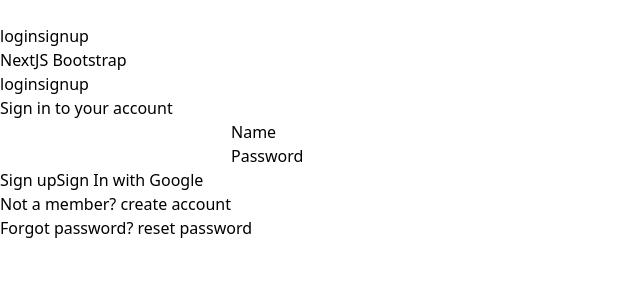
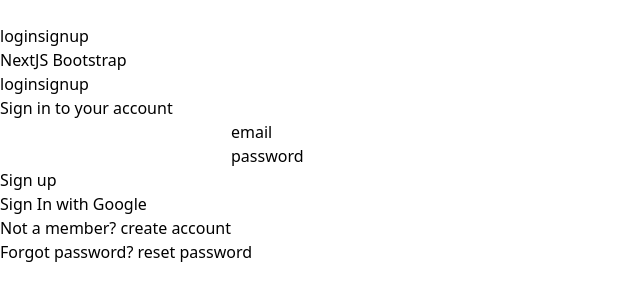
Before and after one commit to HoracioGutierrez/next_boilerplate, a Next.js app: page /login in a window 1280 px wide. Shown: the top 300 px of the page, without its empty margins (0-640 px from the left). Built offline with nearby package versions, Linux system fonts and the light colour scheme; no server answers.

Commit message:
Add clsx and twmerge, custom form components and migrate sinup and in pages

```diff
--- a/package.json
+++ b/package.json
@@ -17,6 +17,7 @@
     "@types/react-dom": "18.2.7",
     "autoprefixer": "10.4.15",
     "bcryptjs": "^2.4.3",
+    "clsx": "^2.0.0",
     "eslint": "8.47.0",
     "eslint-config-next": "13.4.17",
     "mongodb": "^5.7.0",
@@ -27,6 +28,7 @@
     "react-dom": "18.2.0",
     "react-hook-form": "^7.45.4",
     "sonner": "^0.6.2",
+    "tailwind-merge": "^1.14.0",
     "tailwindcss": "3.3.3",
     "typescript": "5.1.6",
     "yup": "^1.2.0"
--- a/src/app/(pages)/login/page.tsx
+++ b/src/app/(pages)/login/page.tsx
@@ -8,7 +8,7 @@ import { zodResolver } from "@hookform/resolvers/zod";
 import { useRouter } from "next/navigation";
 import { useState } from "react";
 import { toast } from "sonner";
-import Button from "@/components/widgets/Button";
+import { Form, FormControl } from "@/components/widgets/FormComponents";
 
 
 export default function LoginPage() {
@@ -44,7 +44,6 @@ export default function LoginPage() {
 
       })
       .catch((error) => {
-        console.log(error)
         setError("root", { message: "There was an error signing in. Please check the details and try again." })
         setIsPending(false)
       })
@@ -60,26 +59,14 @@ export default function LoginPage() {
 
       <div className="mt-10 sm:mx-auto sm:w-full sm:max-w-sm">
         {errors.root && <span className="text-red-500 ">{errors.root.message}</span>}
-        <form className="space-y-6 mt-8" onSubmit={handleSubmit(onSubmit)}>
-          <div className="relative z-0">
-            <input {...register("email")} name="email" type="email" id="email" className="block py-2.5 px-0 w-full text-sm text-gray-900 bg-transparent border-0 border-b-2 border-gray-300 appearance-none dark:text-white dark:border-gray-600 dark:focus:border-blue-500 focus:outline-none focus:ring-0 focus:border-blue-600 peer" placeholder=" " />
-            <label htmlFor="email" className="absolute text-sm text-gray-500 dark:text-gray-400 duration-300 transform -translate-y-6 scale-75 top-3 -z-10 origin-[0] peer-focus:left-0 peer-focus:text-blue-600 peer-focus:dark:text-blue-500 peer-placeholder-shown:scale-100 peer-placeholder-shown:translate-y-0 peer-focus:scale-75 peer-focus:-translate-y-10">Name</label>
-            {errors.email && <span className="text-red-500">{errors.email.message}</span>}
-          </div>
-
-          <div className="relative z-0">
-            <input {...register("password")} name="password" type="password" id="password" className="block py-2.5 px-0 w-full text-sm text-gray-900 bg-transparent border-0 border-b-2 border-gray-300 appearance-none dark:text-white dark:border-gray-600 dark:focus:border-blue-500 focus:outline-none focus:ring-0 focus:border-blue-600 peer" placeholder=" " />
-            <label htmlFor="password" className="absolute text-sm text-gray-500 dark:text-gray-400 duration-300 transform -translate-y-6 scale-75 top-3 -z-10 origin-[0] peer-focus:left-0 peer-focus:text-blue-600 peer-focus:dark:text-blue-500 peer-placeholder-shown:scale-100 peer-placeholder-shown:translate-y-0 peer-focus:scale-75 peer-focus:-translate-y-6">Password</label>
-            {errors.password && <span className="text-red-500">{errors.password.message}</span>}
-          </div>
-
-          <div>
-            <Button>
-              {isPending ? <div className="i-svg-spinners:180-ring-with-bg" /> : 'Sign up'}
-            </Button>
-            <GoogleButton text="Sign In with Google" />
-          </div>
-        </form>
+        <Form
+          sendText={isPending ? <div className="i-svg-spinners:180-ring-with-bg" /> : 'Sign up'}
+          onSubmit={handleSubmit(onSubmit)}
+        >
+          <FormControl label="email" id="email" register={register} error={errors.email?.message} type="email" />
+          <FormControl label="password" id="password" register={register} error={errors.password?.message} type="password" />
+        </Form>
+        <GoogleButton text="Sign In with Google" />
 
         <p className="mt-10 text-center text-sm text-gray-500">
           Not a member?{' '}
--- a/src/app/(pages)/signup/page.tsx
+++ b/src/app/(pages)/signup/page.tsx
@@ -6,9 +6,9 @@ import { useTransition } from "react";
 import { useRouter } from "next/navigation";
 import { signupFormSchema, signupFormType } from "@/utils/yupSchemas";
 import { useForm, SubmitHandler, FieldValues } from "react-hook-form";
-import Button from "@/components/widgets/Button";
 import { zodResolver } from "@hookform/resolvers/zod"
 import { toast } from "sonner"
+import { Form, FormControl } from "@/components/widgets/FormComponents";
 
 export default function SignUpPage() {
 
@@ -60,44 +60,16 @@ export default function SignUpPage() {
 
       <div className="mt-10 sm:mx-auto sm:w-full sm:max-w-sm">
         {errors.root && <p className="text-sm text-red-500 text-center">{errors.root.message}</p>}
-        <form className="space-y-6" onSubmit={handleSubmit(onSubmit)}>
-          <div className="relative z-0">
-            <input {...register("name")} name="name" type="text" id="name" className="block py-2.5 px-0 w-full text-sm text-gray-900 bg-transparent border-0 border-b-2 border-gray-300 appearance-none dark:text-white dark:border-gray-600 dark:focus:border-blue-500 focus:outline-none focus:ring-0 focus:border-blue-600 peer" placeholder=" " />
-            <label htmlFor="name" className="absolute text-sm text-gray-500 dark:text-gray-400 duration-300 transform -translate-y-6 scale-75 top-3 -z-10 origin-[0] peer-focus:left-0 peer-focus:text-blue-600 peer-focus:dark:text-blue-500 peer-placeholder-shown:scale-100 peer-placeholder-shown:translate-y-0 peer-focus:scale-75 peer-focus:-translate-y-6">Name</label>
-            {errors.name && <span className="text-red-500">{errors.name.message}</span>}
-          </div>
-
-          <div className="relative z-0">
-            <input {...register("username")} name="username" type="text" id="username" className="block py-2.5 px-0 w-full text-sm text-gray-900 bg-transparent border-0 border-b-2 border-gray-300 appearance-none dark:text-white dark:border-gray-600 dark:focus:border-blue-500 focus:outline-none focus:ring-0 focus:border-blue-600 peer" placeholder=" " />
-            <label htmlFor="username" className="absolute text-sm text-gray-500 dark:text-gray-400 duration-300 transform -translate-y-6 scale-75 top-3 -z-10 origin-[0] peer-focus:left-0 peer-focus:text-blue-600 peer-focus:dark:text-blue-500 peer-placeholder-shown:scale-100 peer-placeholder-shown:translate-y-0 peer-focus:scale-75 peer-focus:-translate-y-6">Username</label>
-            {errors.username && <span className="text-red-500">{errors.username.message}</span>}
-          </div>
-
-          <div className="relative z-0">
-            <input {...register("email")} name="email" type="email" id="email" className="block py-2.5 px-0 w-full text-sm text-gray-900 bg-transparent border-0 border-b-2 border-gray-300 appearance-none dark:text-white dark:border-gray-600 dark:focus:border-blue-500 focus:outline-none focus:ring-0 focus:border-blue-600 peer" placeholder=" " />
-            <label htmlFor="email" className="absolute text-sm text-gray-500 dark:text-gray-400 duration-300 transform -translate-y-6 scale-75 top-3 -z-10 origin-[0] peer-focus:left-0 peer-focus:text-blue-600 peer-focus:dark:text-blue-500 peer-placeholder-shown:scale-100 peer-placeholder-shown:translate-y-0 peer-focus:scale-75 peer-focus:-translate-y-6">Email</label>
-            {errors.email && <span className="text-red-500">{errors.email.message}</span>}
-          </div>
-
-          <div className="relative z-0">
-            <input {...register("password")} name="password" type="password" id="password" className="block py-2.5 px-0 w-full text-sm text-gray-900 bg-transparent border-0 border-b-2 border-gray-300 appearance-none dark:text-white dark:border-gray-600 dark:focus:border-blue-500 focus:outline-none focus:ring-0 focus:border-blue-600 peer" placeholder=" " />
-            <label htmlFor="password" className="absolute text-sm text-gray-500 dark:text-gray-400 duration-300 transform -translate-y-6 scale-75 top-3 -z-10 origin-[0] peer-focus:left-0 peer-focus:text-blue-600 peer-focus:dark:text-blue-500 peer-placeholder-shown:scale-100 peer-placeholder-shown:translate-y-0 peer-focus:scale-75 peer-focus:-translate-y-6">Password</label>
-            {errors.password && <span className="text-red-500">{errors.password.message}</span>}
-          </div>
-
-          <div className="relative z-0">
-            <input {...register("repassword")} name="repassword" type="password" id="repassword" className="block py-2.5 px-0 w-full text-sm text-gray-900 bg-transparent border-0 border-b-2 border-gray-300 appearance-none dark:text-white dark:border-gray-600 dark:focus:border-blue-500 focus:outline-none focus:ring-0 focus:border-blue-600 peer" placeholder=" " />
-            <label htmlFor="repassword" className="absolute text-sm text-gray-500 dark:text-gray-400 duration-300 transform -translate-y-6 scale-75 top-3 -z-10 origin-[0] peer-focus:left-0 peer-focus:text-blue-600 peer-focus:dark:text-blue-500 peer-placeholder-shown:scale-100 peer-placeholder-shown:translate-y-0 peer-focus:scale-75 peer-focus:-translate-y-6">Repeat Password</label>
-            {errors.repassword && <span className="text-red-500">{errors.repassword.message}</span>}
-          </div>
-
-
-          <div>
-            <Button>
-              {isPending ? <div className="i-svg-spinners:180-ring-with-bg" /> : 'Sign up'}
-            </Button>
-          </div>
-        </form>
+        <Form
+          sendText={isPending ? <div className="i-svg-spinners:180-ring-with-bg" /> : 'Sign up'}
+          onSubmit={handleSubmit(onSubmit)}
+        >
+          <FormControl label="Name" id="name" register={register} error={errors.name?.message} />
+          <FormControl label="Username" id="username" register={register} error={errors.username?.message} />
+          <FormControl label="Email" id="email" register={register} error={errors.email?.message} />
+          <FormControl label="Password" id="password" register={register} error={errors.password?.message} type="password" />
+          <FormControl label="Repeat Password" id="repassword" register={register} error={errors.repassword?.message} type="password" />
+        </Form>
 
         <GoogleButton />
 
--- a/src/app/layout.tsx
+++ b/src/app/layout.tsx
@@ -3,12 +3,11 @@ import Header from '@/components/layout/Header'
 import CustomSessionProvider from '@/components/providers/CustomSessionProvider'
 import type { Metadata } from 'next'
 import { Inter } from 'next/font/google'
-import { Toaster } from 'sonner'
 
 const inter = Inter({ subsets: ['latin'] })
 
 export const metadata: Metadata = {
-  title: 'Create Next App',
+  title: 'Next.js Bootstrap Starter',
   description: 'Generated by create next app',
 }
 
--- a/src/auth/options.ts
+++ b/src/auth/options.ts
@@ -26,7 +26,6 @@ const authOptions: AuthOptions = {
                         if (userJson.error) return null
                         return userJson
                     } catch (error) {
-                        console.log({ error })
                         return null
                     }
                 }
--- /dev/null
+++ b/src/components/widgets/FormComponents.tsx
@@ -0,0 +1,67 @@
+import { cn } from "@/utils"
+import Button from "./Button"
+
+type LabelProps = {
+    htmlFor: string,
+    text: string,
+    className?: string
+}
+
+type FormControlProps = {
+    label: string,
+    id?: string,
+    register?: any,
+    error?: any,
+    type ?: string
+}
+
+type InputProps = {
+    className?: string,
+    id?: string,
+    register?: any,
+    type ?: string
+}
+
+type FormProps = {
+    children: any,
+    onSubmit: any,
+    sendText?: string | React.ReactNode
+}
+
+
+export const Label = ({ htmlFor = "test", text = "Test", className }: LabelProps) => {
+    return (
+        <label htmlFor={htmlFor} className={cn("absolute text-sm text-gray-500 dark:text-gray-400 duration-300 transform -translate-y-6 scale-75 top-3 -z-10 origin-[0] peer-focus:left-0 peer-focus:text-blue-600 peer-focus:dark:text-blue-500 peer-placeholder-shown:scale-100 peer-placeholder-shown:translate-y-0 peer-focus:scale-75 peer-focus:-translate-y-10 capitalize", className)}>
+            {text}
+        </label>
+    )
+}
+
+
+export const Input = ({ className , id , register , type = "text" }: InputProps) => {
+    return (
+        <input type={type} className={cn("block py-2.5 px-0 w-full text-sm text-gray-900 bg-transparent border-0 border-b-2 border-gray-300 appearance-none dark:text-white dark:border-gray-600 dark:focus:border-blue-500 focus:outline-none focus:ring-0 focus:border-blue-600 peer", className)} id={id} name={id} placeholder=" " {...register(id)}/>
+    )
+}
+
+
+export const FormControl = ({ label , id = "test" , register , error , type}: FormControlProps) => {
+    return (
+        <div className="relative z-0">
+            <Input id={id} register={register} type={type}/>
+            <Label htmlFor={id} text={label} />
+            {error && <span className="text-red-500">{error}</span>}
+        </div>
+    )
+}
+
+export const Form = ({ children , onSubmit , sendText = "send" }: FormProps) => {
+    return (
+        <form className="space-y-6 mt-8" onSubmit={onSubmit}>
+            {children}
+            <div>
+                <Button>{sendText}</Button>
+            </div>
+        </form>
+    )
+}
--- a/src/utils/actions.ts
+++ b/src/utils/actions.ts
@@ -19,7 +19,6 @@ export const handleSignupForm = async (formData: FormData) => {
         return response
 
     } catch (error) {
-        console.log(error)
         throw new Error('Something else went wrong')
     }
 }
--- /dev/null
+++ b/src/utils/index.ts
@@ -0,0 +1,6 @@
+import { ClassValue , clsx } from "clsx"
+import { twMerge } from "tailwind-merge"
+
+export const cn = (...inputs: ClassValue[]) => {
+    return twMerge(clsx(inputs))
+}
--- a/src/utils/serverActions.ts
+++ b/src/utils/serverActions.ts
@@ -27,7 +27,6 @@ export const handleSignupForm = async (data: { name: string, email: string, pass
         await handleSignupFormClient(formData)
         return { success: true }
     } catch (error) {
-        console.log({ error })
         return { success: false, errors: { server: 'Server error' } }
     }
 }
```
Also changed, not shown: 1 other file (tests, documents, lock files or other folders).
